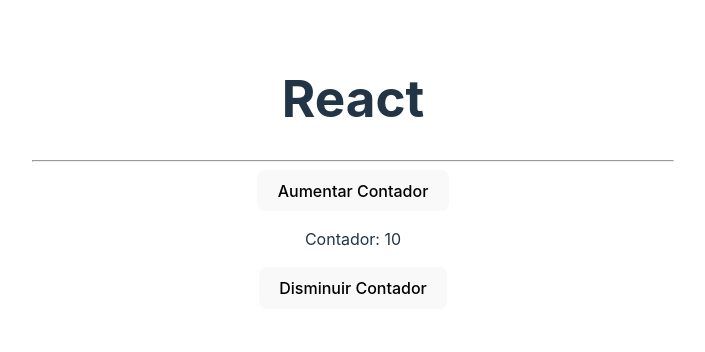
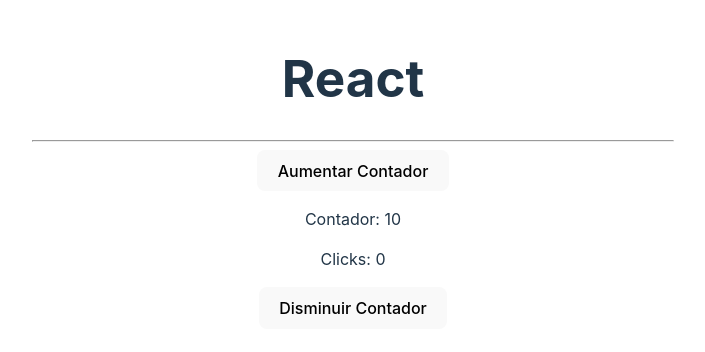
Before and after one commit to dpacoria21/react-pro, a React (Vite) app in the folder reforzamiento-react/: page / in a window 1280 px wide. Shown: the part 228-580 px from the top of the page, without its empty margins (287-992 px from the left). Built offline with nearby package versions, Linux system fonts and the light colour scheme.

Commit message:
useState con objectos y Typescript

```diff
--- a/reforzamiento-react/src/bases/Counter.tsx
+++ b/reforzamiento-react/src/bases/Counter.tsx
@@ -4,12 +4,23 @@
     initialValue: number,
 }
 
+interface CounterState {
+    value: number,
+    clicks: number,
+}
+
 export const Counter = ({initialValue}: Props) => {
 
-    const [counter, setCounter] = useState<number>(initialValue);
+    const [counter, setCounter] = useState<CounterState>({
+        value: initialValue,
+        clicks: 0
+    });
 
     const handleClick = (n: number): void => {
-        setCounter(c => c+n);
+        setCounter( ({value, clicks}) => ({
+            value: value+n,
+            clicks: clicks+1,
+        }));
     };
 
     return (
@@ -18,7 +29,10 @@
                 Aumentar Contador
             </button>
             <p>
-                Contador: {counter}
+                Contador: {counter.value}
+            </p>
+            <p>
+                Clicks: {counter.clicks}
             </p>
             <button onClick={() => handleClick(-1)}>
                 Disminuir Contador
```
